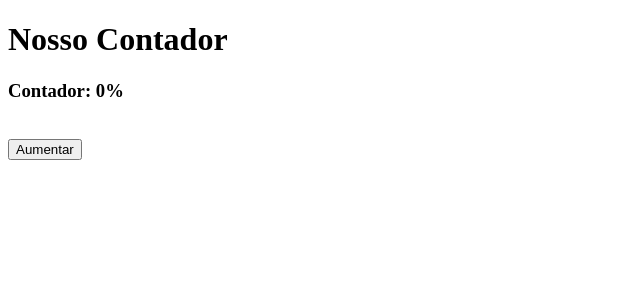
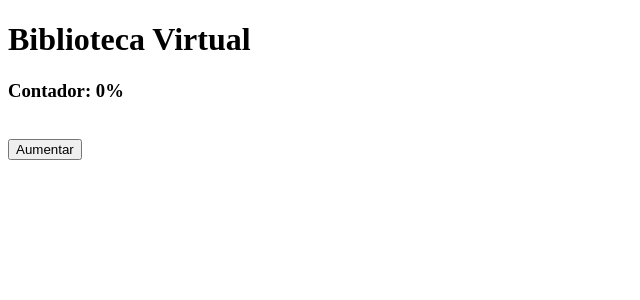
Before and after one commit to nicolau-np/biblioteca_virtualFRONT, a React (Create React App) app: page / in a window 1280 px wide. Shown: the top 300 px of the page, without its empty margins (0-640 px from the left). Built offline with nearby package versions, Linux system fonts and the light colour scheme.

Commit message:
mudando titulo do app

```diff
--- a/src/App.js
+++ b/src/App.js
@@ -4,7 +4,7 @@ import Contador from './components_example/Contador'
 function App() {
   return (
     <div className="App">
-     <h1>Nosso Contador</h1>
+     <h1>Biblioteca Virtual</h1>
       <Contador/>
     </div>
   );
--- a/src/forms/leitors.js
+++ b/src/forms/leitors.js
@@ -2,6 +2,12 @@ import React, {useState} from 'react'
 
 const LeitorForm = () => {
 
+
+    return (
+        <div>
+            <h3>Formulario de Cadastro de Leitor</h3>
+        </div>
+    )
 }
 
 export default LeitorForm
```
